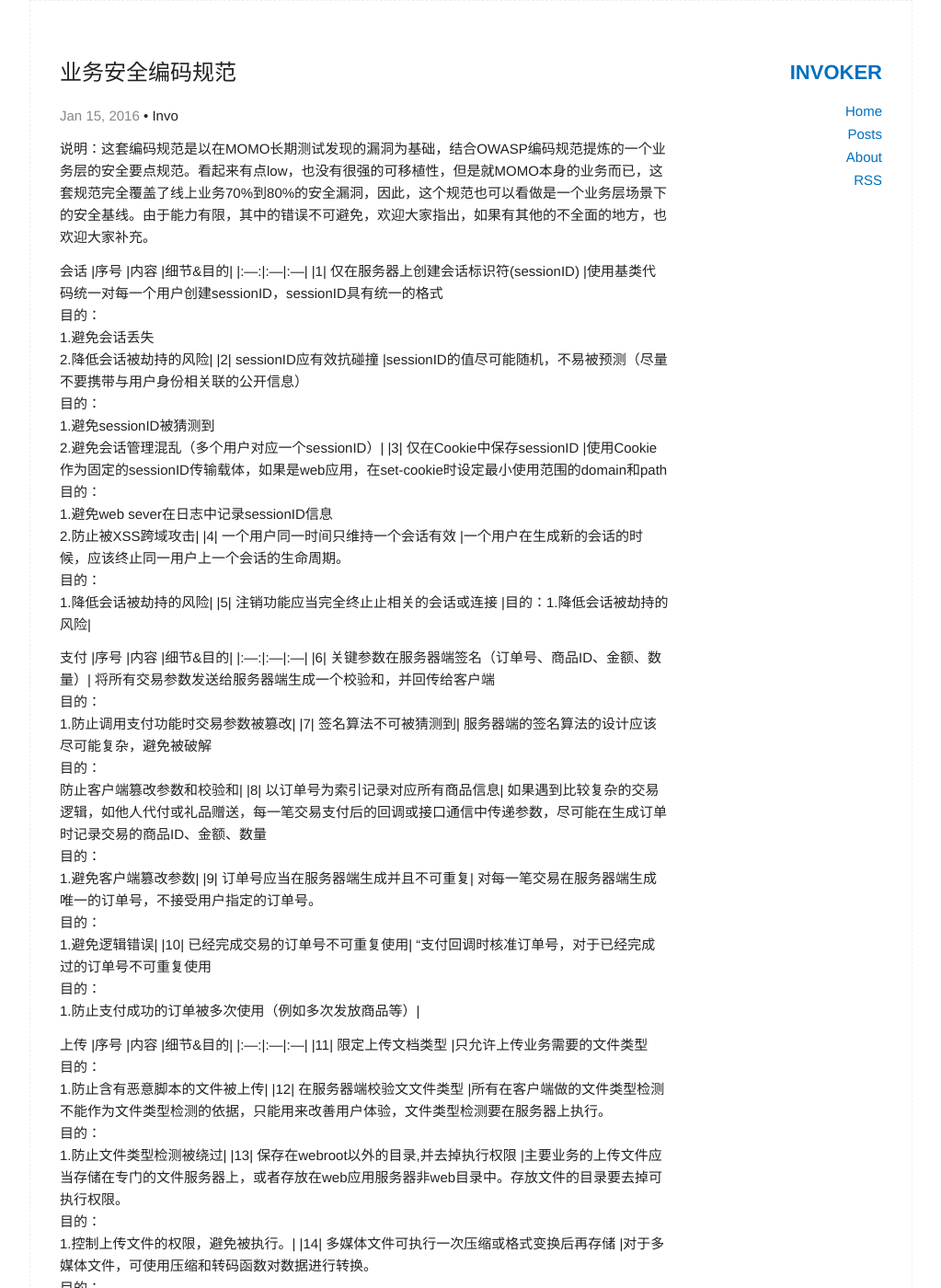
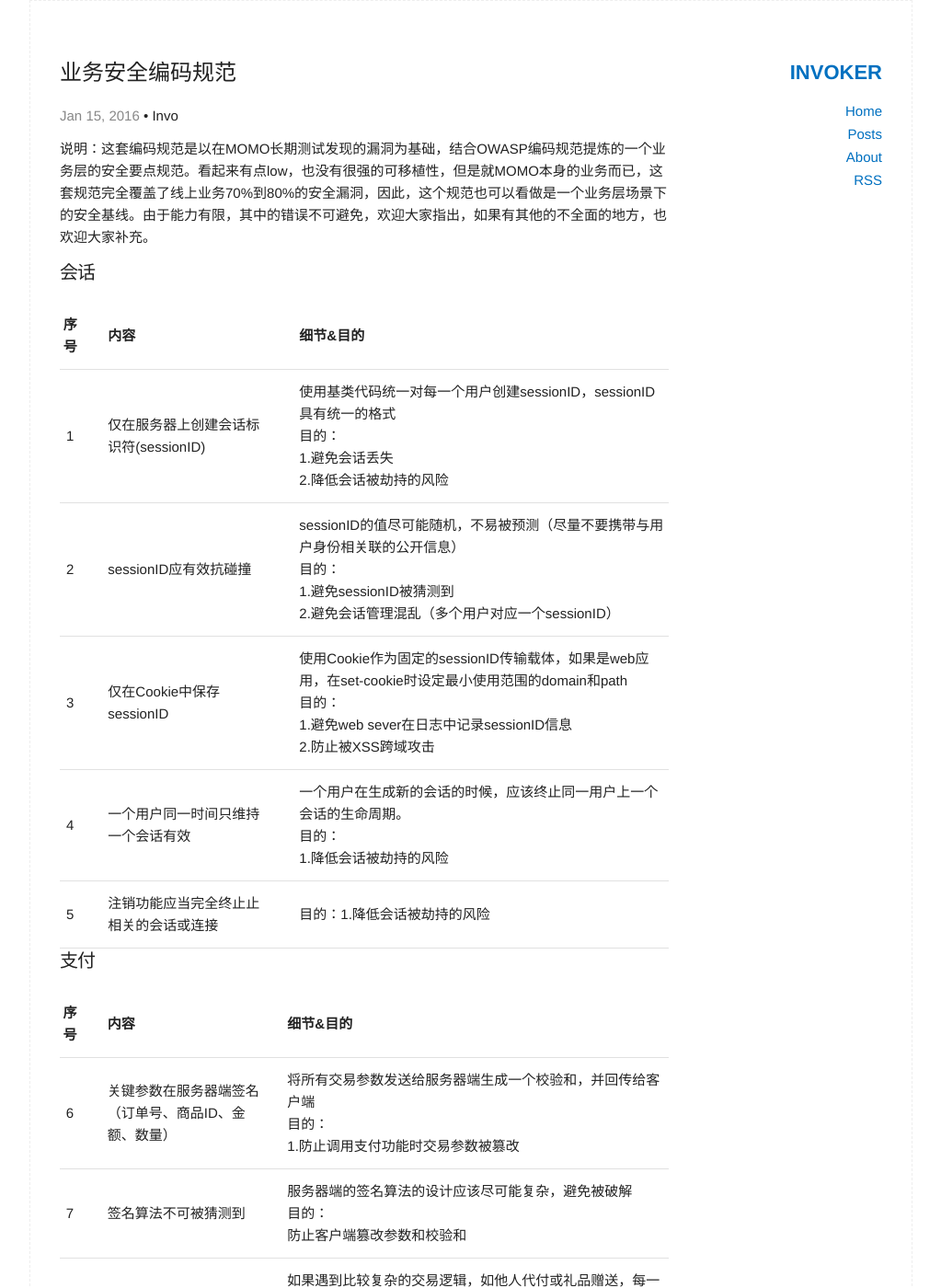
Before and after one commit to wangzf0225/wangzf0225.github.io, a Jekyll site: the page built from _posts/2016-01-15-bussiness-secure-coding-regulations.md, in a window 1280 px wide and 1400 px high. Shown: the whole window at 92% size, without its empty margins (128-1151 px from the left). Built offline with Jekyll 4.4.1, drawn with Linux system fonts in a browser that asks for light colours; some of the changed text lies outside the part shown.

Commit message:
fix syntax error

```diff
--- a/_posts/2016-01-15-bussiness-secure-coding-regulations.md
+++ b/_posts/2016-01-15-bussiness-secure-coding-regulations.md
@@ -8,7 +8,8 @@ categories: original
 
 说明：这套编码规范是以在MOMO长期测试发现的漏洞为基础，结合OWASP编码规范提炼的一个业务层的安全要点规范。看起来有点low，也没有很强的可移植性，但是就MOMO本身的业务而已，这套规范完全覆盖了线上业务70%到80%的安全漏洞，因此，这个规范也可以看做是一个业务层场景下的安全基线。由于能力有限，其中的错误不可避免，欢迎大家指出，如果有其他的不全面的地方，也欢迎大家补充。
 
-会话
+### 会话
+
 |序号	|内容	|细节&目的|
 |:---:|:---|:---|
 |1|	仅在服务器上创建会话标识符(sessionID)	|使用基类代码统一对每一个用户创建sessionID，sessionID具有统一的格式<br>目的：<br>1.避免会话丢失<br>2.降低会话被劫持的风险|
@@ -17,7 +18,8 @@ categories: original
 |4|	一个用户同一时间只维持一个会话有效	|一个用户在生成新的会话的时候，应该终止同一用户上一个会话的生命周期。<br>目的：<br>1.降低会话被劫持的风险|
 |5|	注销功能应当完全终⽌止相关的会话或连接	|目的：1.降低会话被劫持的风险|
 
-支付
+### 支付
+
 |序号	|内容	|细节&目的|
 |:---:|:---|:---|
 |6|	关键参数在服务器端签名（订单号、商品ID、⾦额、数量）|	将所有交易参数发送给服务器端生成一个校验和，并回传给客户端<br>目的：<br>1.防止调用支付功能时交易参数被篡改|
@@ -26,7 +28,8 @@ categories: original
 |9|	订单号应当在服务器端生成并且不可重复|	对每一笔交易在服务器端生成唯一的订单号，不接受用户指定的订单号。<br>目的：<br>1.避免逻辑错误|
 |10|	已经完成交易的订单号不可重复使⽤|	"支付回调时核准订单号，对于已经完成过的订单号不可重复使用<br>目的：<br>1.防止支付成功的订单被多次使用（例如多次发放商品等）|
 
-上传
+### 上传
+
 |序号	|内容	|细节&目的|
 |:---:|:---|:---|
 |11|	限定上传文档类型	|只允许上传业务需要的文件类型<br>目的：<br>1.防止含有恶意脚本的文件被上传|
@@ -35,7 +38,7 @@ categories: original
 |14|	多媒体文件可执⾏一次压缩或格式变换后再存储	|对于多媒体文件，可使用压缩和转码函数对数据进行转换。<br>目的：<br>1.破坏上传文件中的恶意代码"|
 |15|	在预先设置路径列表中索引文件目录路径	|将使用到的目录路径，用常量的方式写死在代码中，不能使用用户传递上来的文件路径。<br>目的：<br>1.用户输入不可信，避免攻击者拼接路径越权访问操作系统上的文件。|
 
-验证码
+### 验证码
 
 |序号	|内容	|细节&目的|
 |:---:|:---|:---|
```
Also changed, not shown: other parts of _posts/2016-01-15-bussiness-secure-coding-regulations.md (+4 -0 lines).
